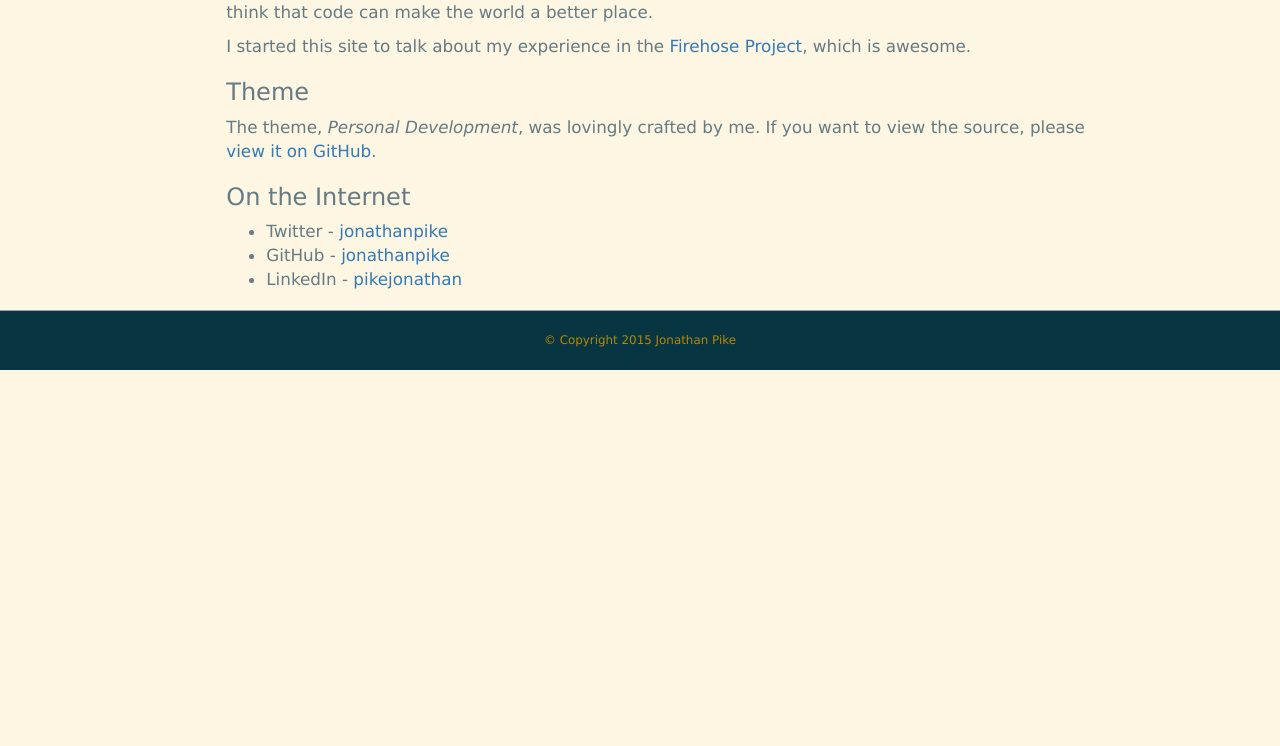
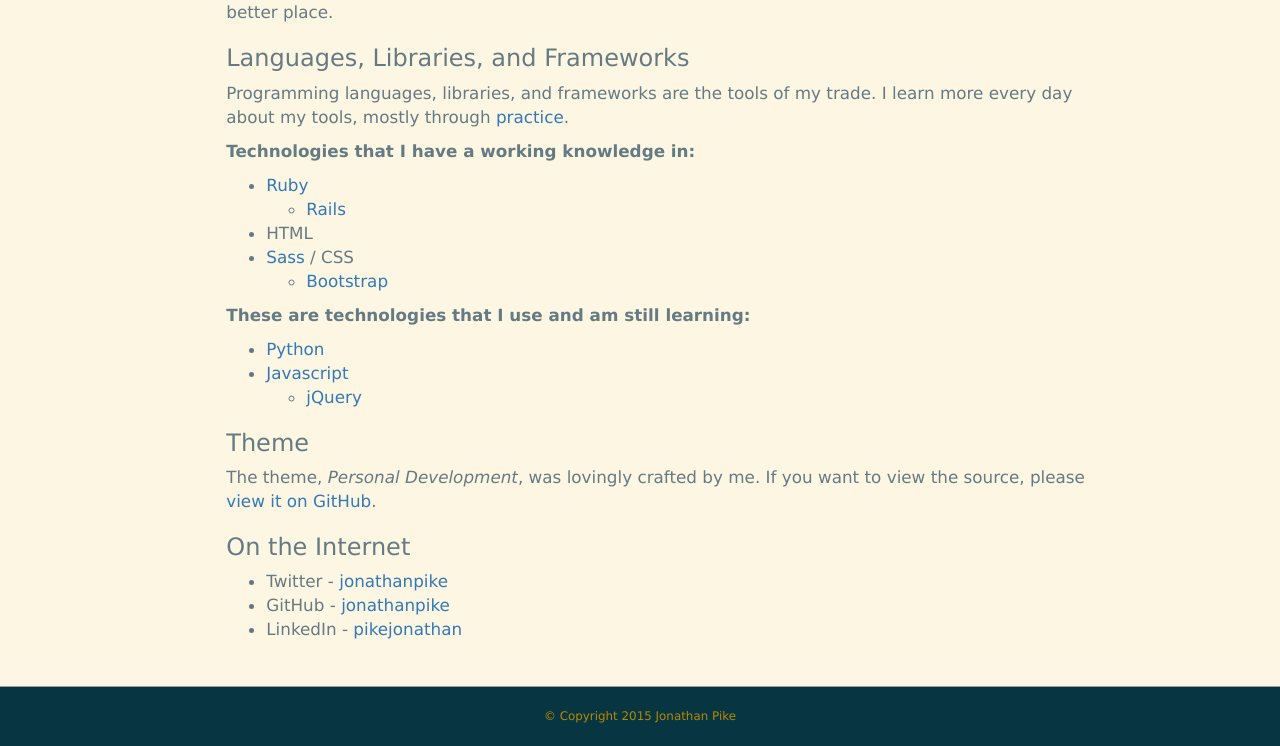
Before and after one commit to jonathanpike/jonathanpike.github.io, a Jekyll site: the page built from about.md, in a window 1280 px wide. Shown: the part 530-1276 px from the top of the page. Built offline with Jekyll 4.4.1, drawn with Linux system fonts in a browser that asks for light colours; before the commit the page ends 900 px from its top, so only the background shows below that; some of the changed text lies outside the part shown.

Commit message:
Updated about page

```diff
--- a/about.md
+++ b/about.md
@@ -6,9 +6,25 @@
 
 <img class="img-responsive" src="/assets/jonathan.jpg">
 
-I'm Jonathan Pike, a full-stack web developer (specializing in [Ruby on Rails](http://rubyonrails.org/)) in Mississauga, Ontario.  I think that code can make the world a better place.
+I'm Jonathan Pike, a  web developer in Mississauga, Ontario.  I think that code can make the world a better place.
 
-I started this site to talk about my experience in the [Firehose Project](http://www.thefirehoseproject.com/), which is awesome.
+### Languages, Libraries, and Frameworks
+
+Programming languages, libraries, and frameworks are the tools of my trade.  I learn more every day about my tools, mostly through [practice](http://jonathanpike.net/2015/09/26/Always-Be-Coding.html).
+
+**Technologies that I have a working knowledge in:**
+
+- [Ruby](https://www.ruby-lang.org/en/)
+	- [Rails](http://rubyonrails.org)
+- HTML
+- [Sass](http://sass-lang.com) / CSS
+    - [Bootstrap](http://getbootstrap.com)
+
+**These are technologies that I use and am still learning:**
+
+- [Python](https://www.python.org)
+- [Javascript](https://www.javascript.com)
+	- [jQuery](https://jquery.com)
 
 ### Theme
 
@@ -19,3 +35,5 @@
 - Twitter - [jonathanpike](https://twitter.com/jonathanpike)
 - GitHub - [jonathanpike](https://github.com/jonathanpike)
 - LinkedIn - [pikejonathan](https://ca.linkedin.com/in/pikejonathan)
+
+<br />
```
